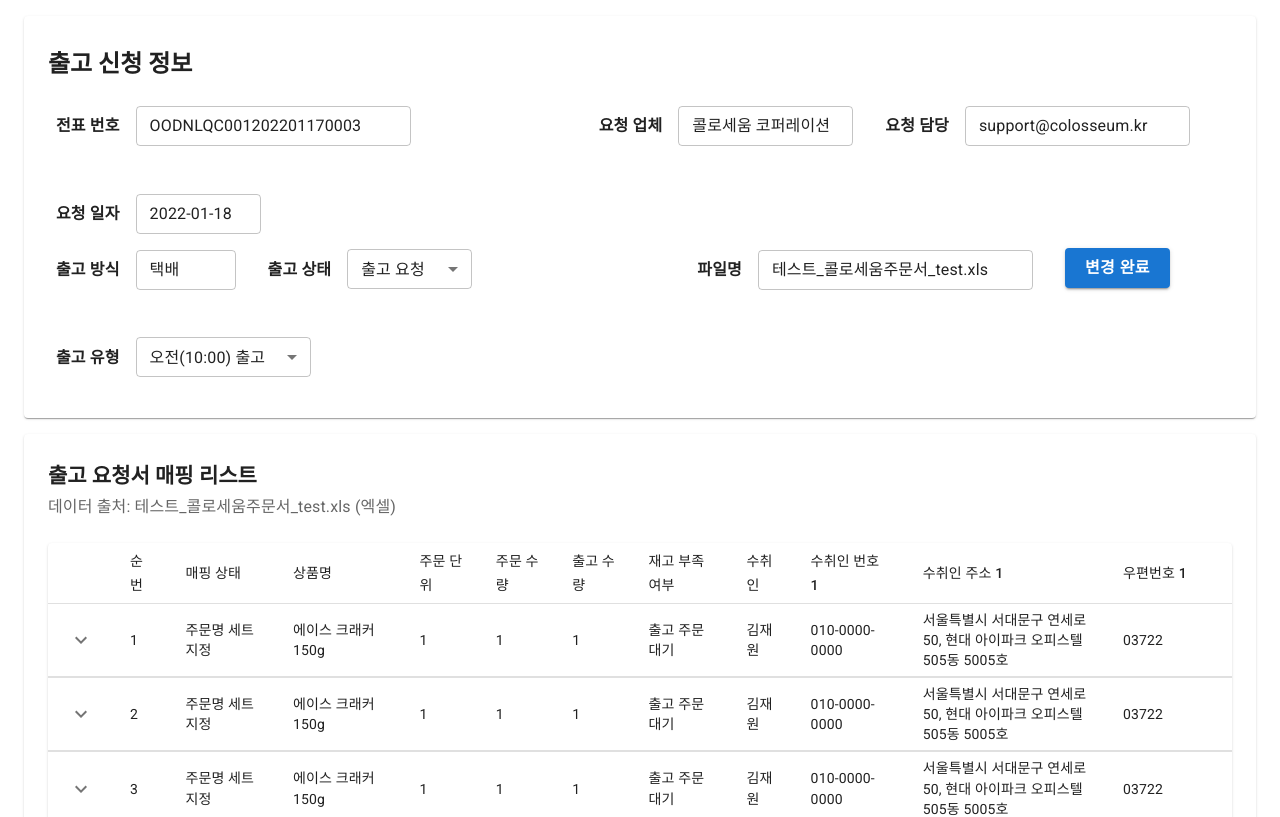
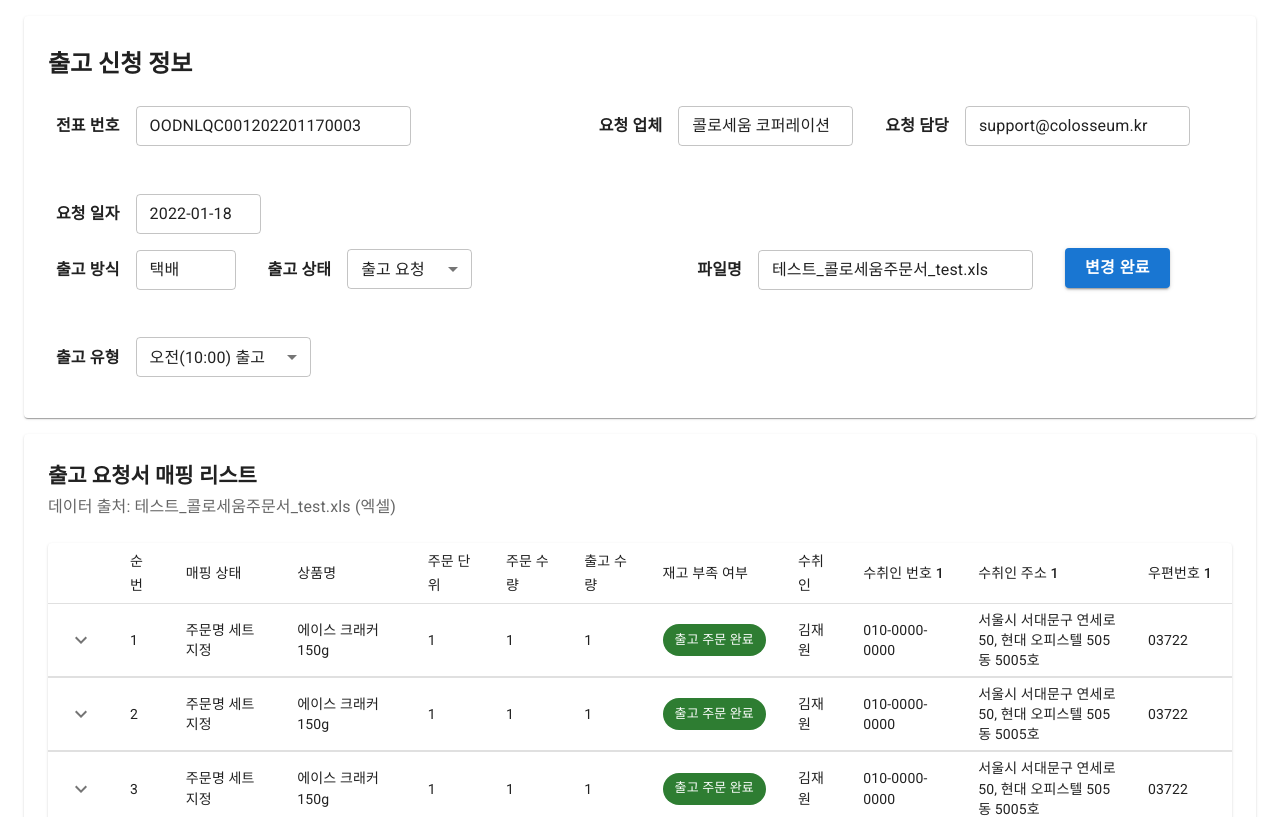
Before and after one commit to jambottle/wanted-colosseum-admin, a React (Create React App) app: page / in a window 1280 px wide. Shown: the top 817 px of the page. Built offline with nearby package versions, Linux system fonts and the light colour scheme.

Commit message:
Feat: RequestList 컴포넌트 추가 기능 구현 - (2) 테이블 데이터 중 패턴이 있는 경우의 가독성 증진 - '재고 부족 여부' 컬럼의 경우, 할당되는 데이터가 크게 3가지 패턴으로 구분되므로 Chip 컴포넌트로 가독성 개선

```diff
--- a/src/components/DeliveryManagement/RequestList.js
+++ b/src/components/DeliveryManagement/RequestList.js
@@ -20,6 +20,7 @@ import KeyboardArrowDownIcon from '@mui/icons-material/KeyboardArrowDown';
 import Collapse from '@mui/material/Collapse';
 import Box from '@mui/material/Box';
 import Typography from '@mui/material/Typography';
+import Chip from '@mui/material/Chip';
 
 function createOrderData(
   id,
@@ -55,6 +56,17 @@ function Row(props) {
   const { row } = props;
   const [open, setOpen] = useState(false);
 
+  const getChipColored = value => {
+    if (value.includes('성공') || value.includes('완료')) return 'success';
+    if (value.includes('대기')) return 'warning';
+    if (
+      value.includes('실패') ||
+      value.includes('취소') ||
+      value.includes('부족')
+    )
+      return 'error';
+  };
+
   return (
     <>
       <TableRow sx={{ '& > *': { borderBottom: 'unset' } }}>
@@ -75,13 +87,18 @@ function Row(props) {
         <TableCell>{row.productUnit}</TableCell>
         <TableCell>{row.productAmount}</TableCell>
         <TableCell>{row.deliveryAmount}</TableCell>
-        <TableCell>{row.isOutOfStock}</TableCell>
+        <TableCell>
+          <Chip
+            label={row.isOutOfStock}
+            color={getChipColored(row.isOutOfStock)}
+          />
+        </TableCell>
         <TableCell>{row.recipientName}</TableCell>
         <TableCell>{row.recipientContact1}</TableCell>
-        <TableCell sx={{ maxWidth: '250px' }}>
+        <TableCell sx={{ maxWidth: '200px' }}>
           {row.recipientAddress1}
         </TableCell>
-        <TableCell sx={{ minWidth: '120px' }}>
+        <TableCell sx={{ minWidth: '100px' }}>
           {row.recipientZipcode1}
         </TableCell>
       </TableRow>
@@ -151,11 +168,11 @@ function Row(props) {
                     <TableCell>출고 창고명</TableCell>
                     <TableCell>택배사명</TableCell>
                     <TableCell>수취인 번호 2</TableCell>
-                    <TableCell sx={{ maxWidth: '250px' }}>
+                    <TableCell sx={{ maxWidth: '200px' }}>
                       수취인 주소 2
                     </TableCell>
-                    <TableCell sx={{ minWidth: '125px' }}>우편번호 2</TableCell>
-                    <TableCell sx={{ minWidth: '125px' }}>메모</TableCell>
+                    <TableCell sx={{ minWidth: '100px' }}>우편번호 2</TableCell>
+                    <TableCell sx={{ minWidth: '150px' }}>메모</TableCell>
                   </TableRow>
                 </TableHead>
 
@@ -170,13 +187,13 @@ function Row(props) {
                       <TableCell>{info.deliveryStorage}</TableCell>
                       <TableCell>{info.deliveryCompany}</TableCell>
                       <TableCell>{row.recipientContact2}</TableCell>
-                      <TableCell sx={{ maxWidth: '250px' }}>
+                      <TableCell sx={{ maxWidth: '200px' }}>
                         {row.recipientAddress2}
                       </TableCell>
-                      <TableCell sx={{ minWidth: '125px' }}>
+                      <TableCell sx={{ minWidth: '100px' }}>
                         {row.recipientZipcode2}
                       </TableCell>
-                      <TableCell sx={{ minWidth: '125px' }}>
+                      <TableCell sx={{ minWidth: '150px' }}>
                         배송 메시지: {info.deliveryMemo}
                       </TableCell>
                     </TableRow>
@@ -232,10 +249,10 @@ const ROWS = [
     1,
     1,
     1,
-    '출고 주문 대기',
+    '출고 주문 완료',
     '김재원',
     '010-0000-0000',
-    '서울특별시 서대문구 연세로 50, 현대 아이파크 오피스텔 505동 5005호',
+    '서울시 서대문구 연세로 50, 현대 오피스텔 505동 5005호',
     '03722',
     [
       {
@@ -255,10 +272,10 @@ const ROWS = [
     1,
     1,
     1,
-    '출고 주문 대기',
+    '출고 주문 완료',
     '김재원',
     '010-0000-0000',
-    '서울특별시 서대문구 연세로 50, 현대 아이파크 오피스텔 505동 5005호',
+    '서울시 서대문구 연세로 50, 현대 오피스텔 505동 5005호',
     '03722',
     [
       {
@@ -278,10 +295,10 @@ const ROWS = [
     1,
     1,
     1,
-    '출고 주문 대기',
+    '출고 주문 완료',
     '김재원',
     '010-0000-0000',
-    '서울특별시 서대문구 연세로 50, 현대 아이파크 오피스텔 505동 5005호',
+    '서울시 서대문구 연세로 50, 현대 오피스텔 505동 5005호',
     '03722',
     [
       {
@@ -301,10 +318,10 @@ const ROWS = [
     1,
     1,
     1,
-    '출고 주문 대기',
+    '출고 주문 완료',
     '김재원',
     '010-0000-0000',
-    '서울특별시 서대문구 연세로 50, 현대 아이파크 오피스텔 505동 5005호',
+    '서울시 서대문구 연세로 50, 현대 오피스텔 505동 5005호',
     '03722',
     [
       {
@@ -327,7 +344,7 @@ const ROWS = [
     '출고 주문 대기',
     '김재원',
     '010-0000-0000',
-    '서울특별시 서대문구 연세로 50, 현대 아이파크 오피스텔 505동 5005호',
+    '서울시 서대문구 연세로 50, 현대 오피스텔 505동 5005호',
     '03722',
     [
       {
@@ -350,7 +367,7 @@ const ROWS = [
     '출고 주문 대기',
     '김재원',
     '010-0000-0000',
-    '서울특별시 서대문구 연세로 50, 현대 아이파크 오피스텔 505동 5005호',
+    '서울시 서대문구 연세로 50, 현대 오피스텔 505동 5005호',
     '03722',
     [
       {
@@ -373,7 +390,7 @@ const ROWS = [
     '출고 주문 대기',
     '김재원',
     '010-0000-0000',
-    '서울특별시 서대문구 연세로 50, 현대 아이파크 오피스텔 505동 5005호',
+    '서울시 서대문구 연세로 50, 현대 오피스텔 505동 5005호',
     '03722',
     [
       {
@@ -396,7 +413,7 @@ const ROWS = [
     '출고 주문 대기',
     '김재원',
     '010-0000-0000',
-    '서울특별시 서대문구 연세로 50, 현대 아이파크 오피스텔 505동 5005호',
+    '서울시 서대문구 연세로 50, 현대 오피스텔 505동 5005호',
     '03722',
     [
       {
@@ -416,10 +433,10 @@ const ROWS = [
     1,
     1,
     1,
-    '출고 주문 대기',
+    '재고 부족 취소',
     '김재원',
     '010-0000-0000',
-    '서울특별시 서대문구 연세로 50, 현대 아이파크 오피스텔 505동 5005호',
+    '서울시 서대문구 연세로 50, 현대 오피스텔 505동 5005호',
     '03722',
     [
       {
@@ -439,10 +456,10 @@ const ROWS = [
     1,
     1,
     1,
-    '출고 주문 대기',
+    '재고 부족 취소',
     '김재원',
     '010-0000-0000',
-    '서울특별시 서대문구 연세로 50, 현대 아이파크 오피스텔 505동 5005호',
+    '서울시 서대문구 연세로 50, 현대 오피스텔 505동 5005호',
     '03722',
     [
       {
@@ -462,10 +479,10 @@ const ROWS = [
     1,
     1,
     1,
-    '출고 주문 대기',
+    '재고 부족 취소',
     '김재원',
     '010-0000-0000',
-    '서울특별시 서대문구 연세로 50, 현대 아이파크 오피스텔 505동 5005호',
+    '서울시 서대문구 연세로 50, 현대 오피스텔 505동 5005호',
     '03722',
     [
       {
@@ -485,10 +502,10 @@ const ROWS = [
     1,
     1,
     1,
-    '출고 주문 대기',
+    '재고 부족 취소',
     '김재원',
     '010-0000-0000',
-    '서울특별시 서대문구 연세로 50, 현대 아이파크 오피스텔 505동 5005호',
+    '서울시 서대문구 연세로 50, 현대 오피스텔 505동 5005호',
     '03722',
     [
       {
@@ -533,8 +550,8 @@ export default function RequestList() {
                 <TableCell>재고 부족 여부</TableCell>
                 <TableCell>수취인</TableCell>
                 <TableCell>수취인 번호 1</TableCell>
-                <TableCell sx={{ maxWidth: '250px' }}>수취인 주소 1</TableCell>
-                <TableCell sx={{ minWidth: '125px' }}>우편번호 1</TableCell>
+                <TableCell sx={{ maxWidth: '200px' }}>수취인 주소 1</TableCell>
+                <TableCell sx={{ minWidth: '100px' }}>우편번호 1</TableCell>
               </TableRow>
             </TableHead>
 
```
